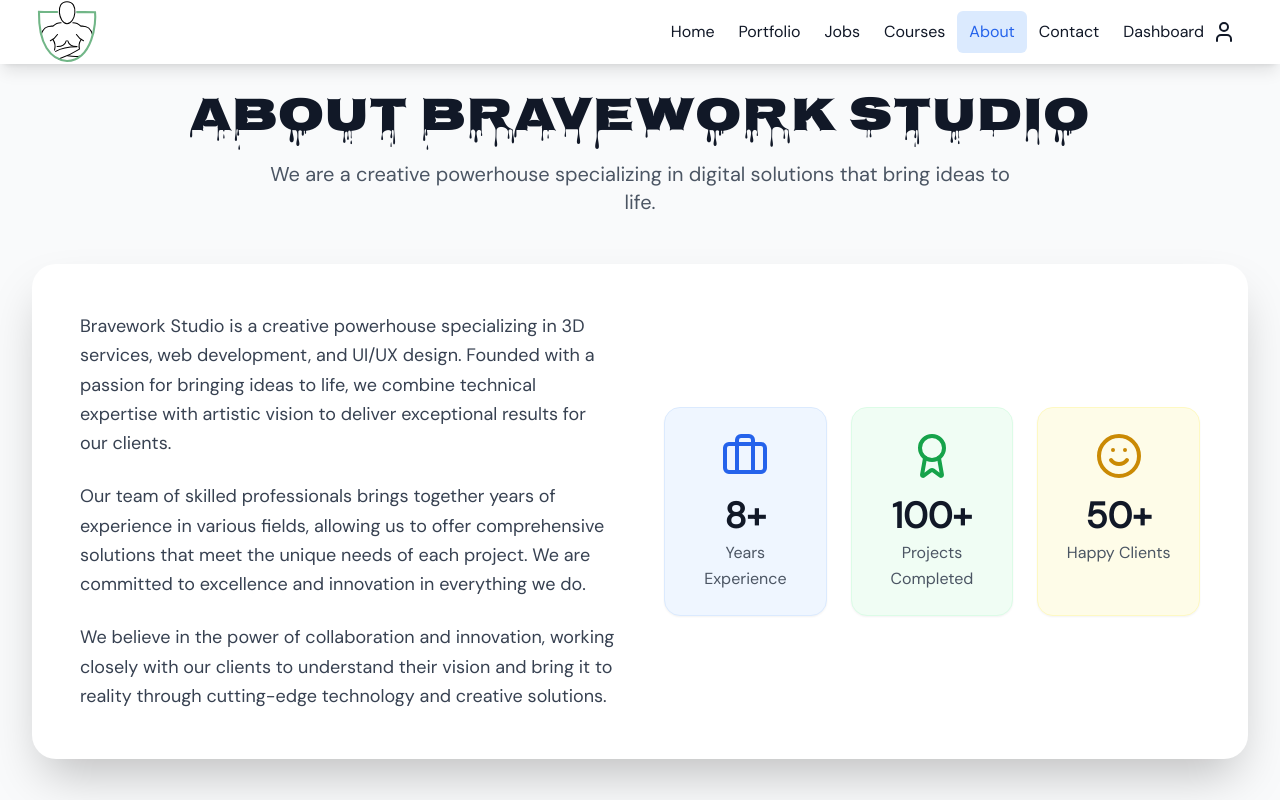
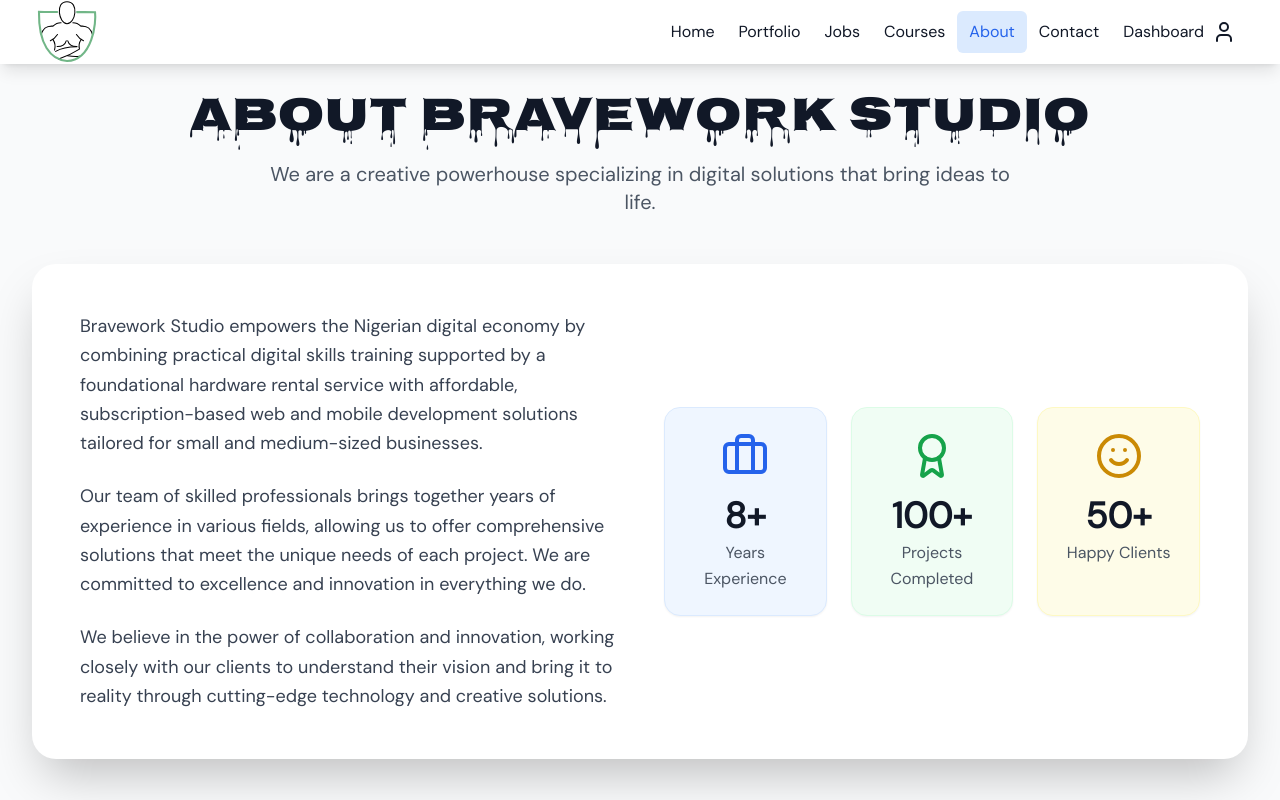
Before and after one commit to bravono/bravework-studio, a Next.js app: page /about in a window 1280 px wide. Shown: the top 800 px of the page. Built offline with nearby package versions, Linux system fonts and the light colour scheme; no server answers.

Commit message:
Update the about page

```diff
--- a/app/about/page.tsx
+++ b/app/about/page.tsx
@@ -84,11 +84,11 @@ export default function About() {
             {/* About Text */}
             <div className="space-y-6">
               <p className="text-gray-700 leading-relaxed text-lg">
-                Bravework Studio is a creative powerhouse specializing in 3D
-                services, web development, and UI/UX design. Founded with a
-                passion for bringing ideas to life, we combine technical
-                expertise with artistic vision to deliver exceptional results
-                for our clients.
+                Bravework Studio empowers the Nigerian digital economy by
+                combining practical digital skills training supported by a
+                foundational hardware rental service with affordable,
+                subscription-based web and mobile development solutions tailored
+                for small and medium-sized businesses.
               </p>
               <p className="text-gray-700 leading-relaxed text-lg">
                 Our team of skilled professionals brings together years of
```
